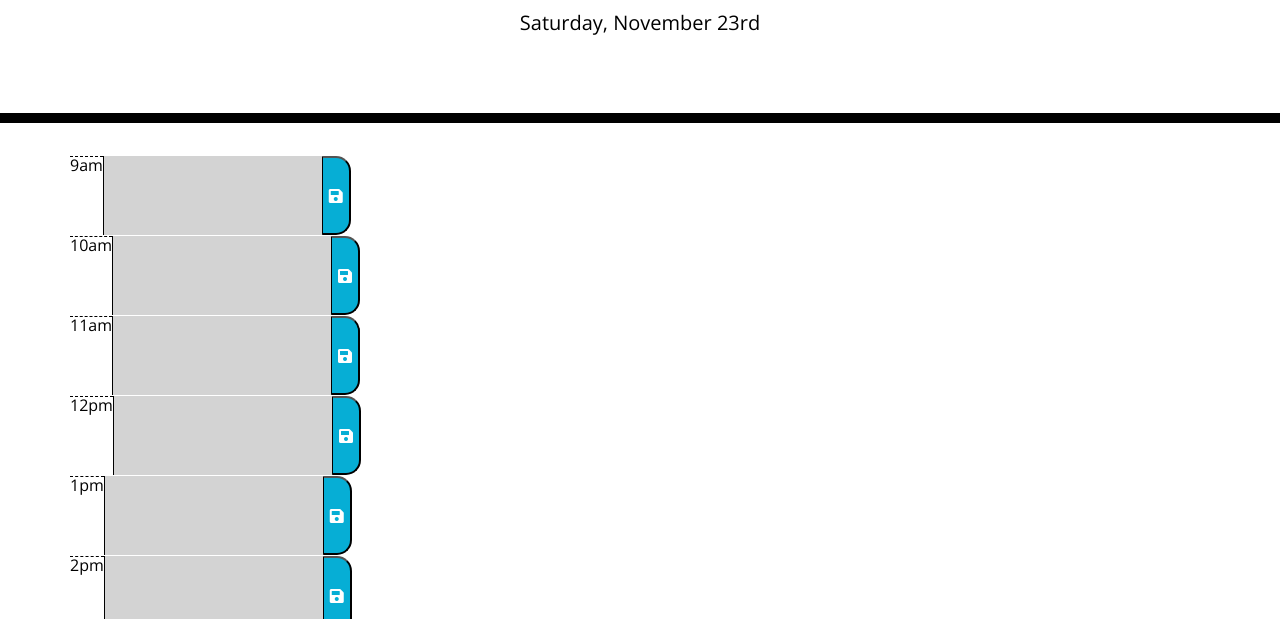
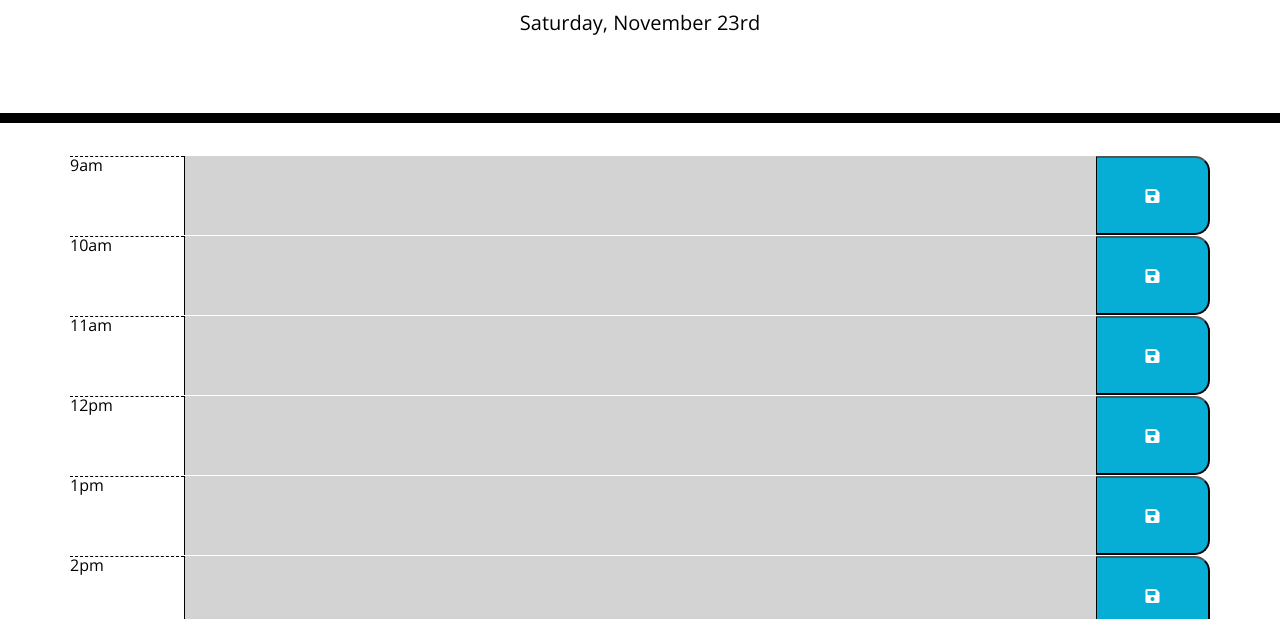
Before and after one commit to aweihe00/Day-Planner, a plain HTML site: page index.html in a window 1280 px wide. Shown: the part 181-800 px from the top of the page. Drawn offline with nearby package versions, Linux system fonts and the light colour scheme.

Commit message:
finishing touches

```diff
--- a/assets/style.css
+++ b/assets/style.css
@@ -10,6 +10,7 @@
   resize: none;
   color: #000000;
   border-left: 1px solid black;
+  width: 80%;
   padding: 10px;
 }
 
@@ -40,6 +41,7 @@
   background-color: #ffffff;
   color: #000000;
   border-top: 1px dashed #000000;
+  width: 10%;
 }
 
 .past {
@@ -63,6 +65,7 @@
   border-bottom-right-radius: 15px;
   background-color: #06AED5;
   color: white;
+  width: 10%;
 }
 
 .saveBtn i:hover {
```
